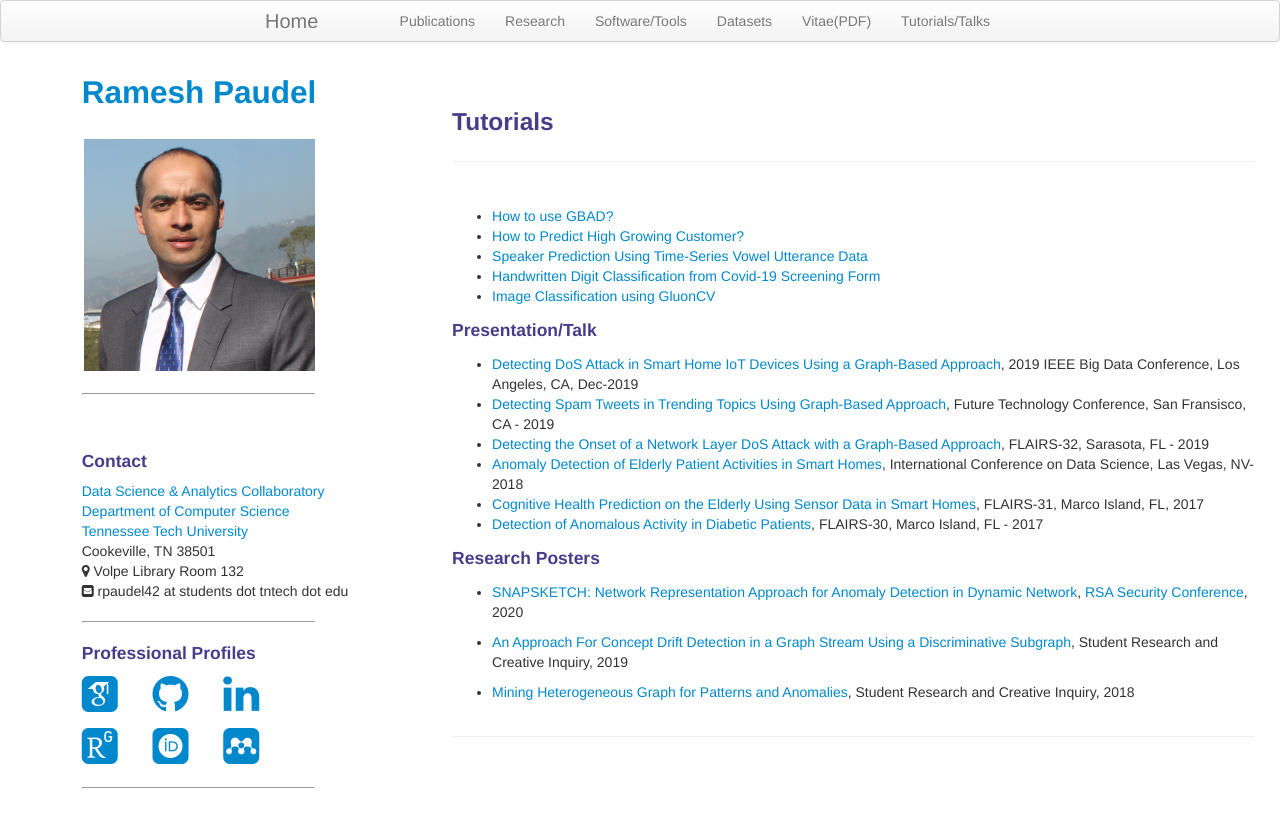
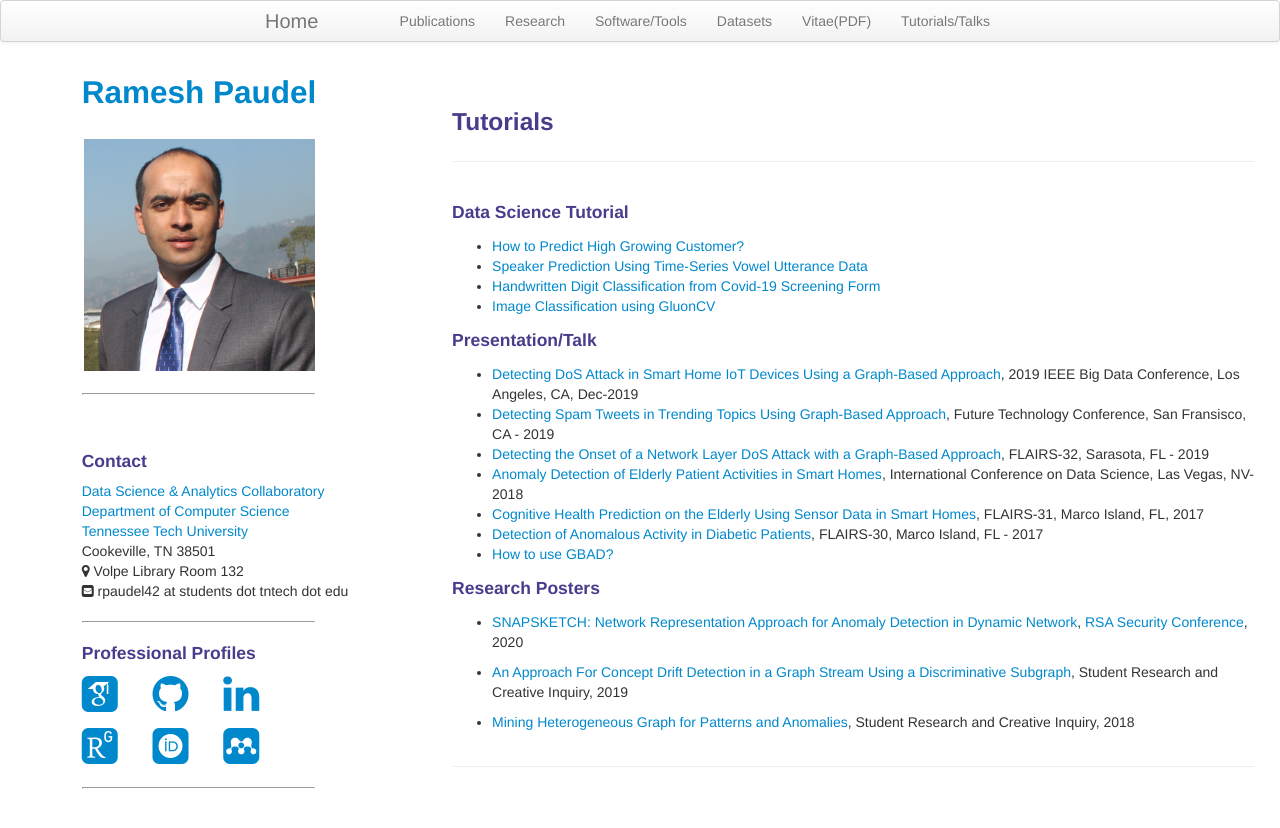
Before and after one commit to rpaudel42/rpaudel42.github.io, a Jekyll site: the page built from pages/tutorial.md, in a window 1280 px wide. Shown: the top 828 px of the page. Built offline with Jekyll 4.4.1, drawn with Linux system fonts in a browser that asks for light colours; nearby versions of some CDN libraries; some web fonts are replaced.

Commit message:
Update tutorial

```diff
--- a/pages/tutorial.md
+++ b/pages/tutorial.md
@@ -4,7 +4,7 @@ title: Tutorials
 description: Tutorial Related to Graphs
 ---
 
-- [How to use GBAD?](/assets/GBADUsers Manual.pdf)
+#### Data Science Tutorial
 - [How to Predict High Growing Customer?](/pages/predicting_customer/predicting_customer.html)
 - [Speaker Prediction Using Time-Series Vowel Utterance Data](/pages/speaker/speakerclassification.html)
 - [Handwritten Digit Classification from Covid-19 Screening Form](/pages/Covid-19/Covid-19.html)
```
Also changed, not shown: other parts of pages/tutorial.md (+1 -0 lines).
